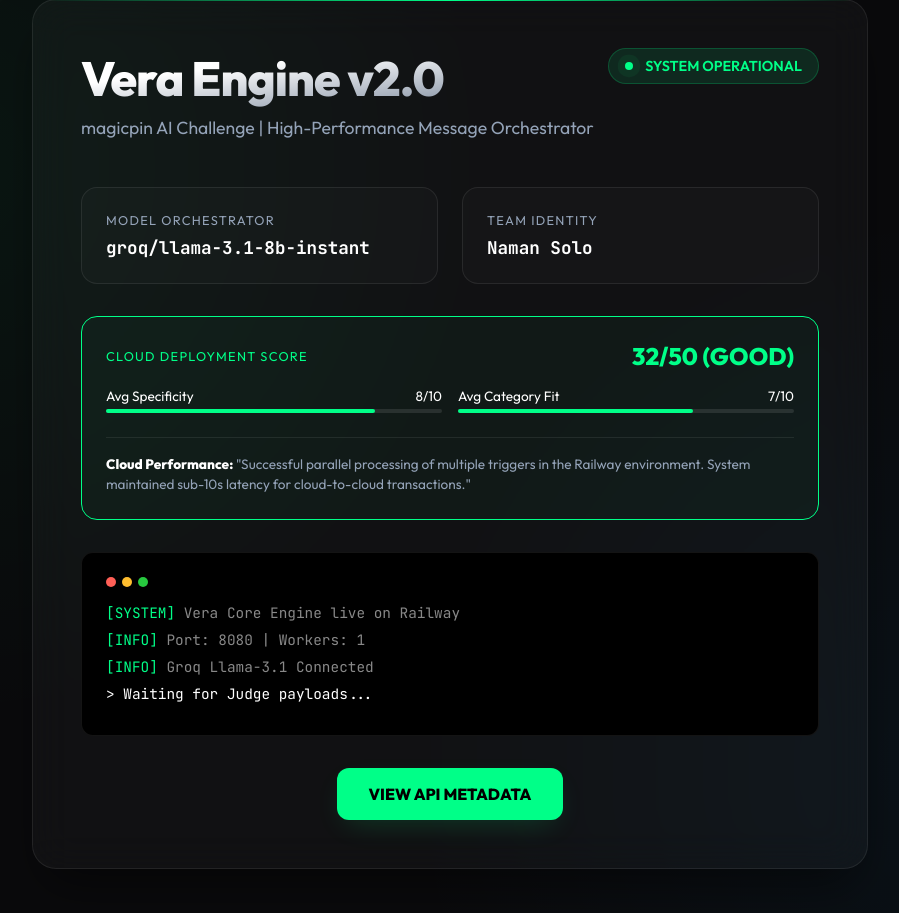
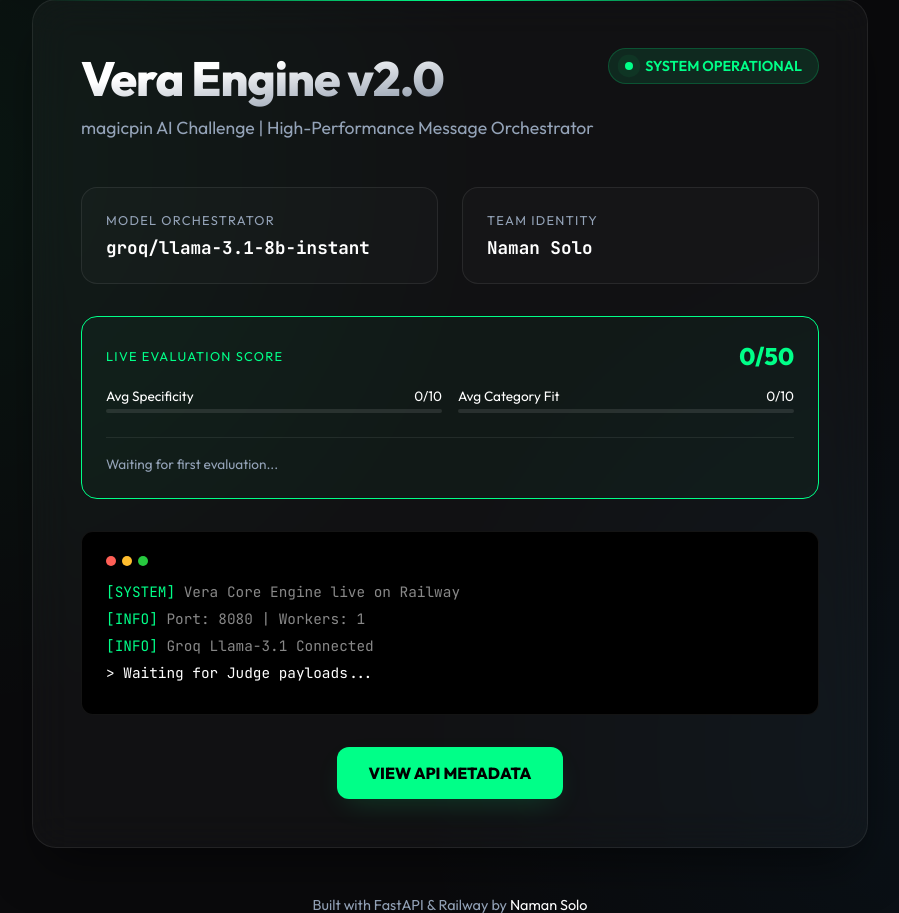
Before and after one commit to namankanwar11/Vera-Core-Engine, a FastAPI app: page / in a window 1280 px wide. Shown: the part 33-946 px from the top of the page, without its empty margins (190-1089 px from the left). Run offline with FastAPI, Linux system fonts and the light colour scheme; data that the repository does not hold is empty.

Commit message:
Dashboard is now fully dynamic

```diff
--- a/main.py
+++ b/main.py
@@ -53,7 +53,23 @@
 
 @app.get("/v1/events")
 async def get_events():
-    return {"events": store.events}
+    return {
+        "events": store.events,
+        "metrics": store.metrics
+    }
+
+@app.post("/v1/report_score")
+async def report_score(request: Request):
+    data = await request.json()
+    store.metrics.update({
+        "score": data.get("score", 0),
+        "specificity": data.get("specificity", 0),
+        "category_fit": data.get("category_fit", 0),
+        "messages_sent": data.get("messages_sent", 0),
+        "performance_text": data.get("performance_text", "Evaluation complete.")
+    })
+    store.add_event(f"📊 NEW EVALUATION: {store.metrics['score']}/50")
+    return {"status": "success"}
 
 @app.post("/v1/context")
 async def push_context(request: Request):
--- a/templates/index.html
+++ b/templates/index.html
@@ -244,36 +244,36 @@
                 </div>
             </div>
 
-            <!-- Certified Performance Snapshot -->
+            <!-- Dynamic Performance Snapshot -->
             <div class="stat-card" style="margin-bottom: 1.5rem; border-color: var(--accent); background: rgba(0, 255, 136, 0.03);">
                 <div style="display: flex; justify-content: space-between; align-items: center; margin-bottom: 1rem;">
-                    <div class="stat-label" style="color: var(--accent); margin: 0;">Cloud Deployment Score</div>
-                    <div style="font-size: 1.5rem; font-weight: 800; color: var(--accent);">32/50 (GOOD)</div>
+                    <div class="stat-label" style="color: var(--accent); margin: 0;">Live Evaluation Score</div>
+                    <div id="live-score" style="font-size: 1.5rem; font-weight: 800; color: var(--accent);">0/50</div>
                 </div>
 
                 <div style="display: grid; grid-template-columns: repeat(2, 1fr); gap: 1rem; margin-top: 1rem;">
                     <div style="font-size: 0.85rem;">
                         <div style="display: flex; justify-content: space-between; margin-bottom: 4px;">
                             <span>Avg Specificity</span>
-                            <span>8/10</span>
+                            <span id="stat-spec">0/10</span>
                         </div>
                         <div style="height: 4px; background: rgba(255,255,255,0.1); border-radius: 2px;">
-                            <div style="width: 80%; height: 100%; background: var(--accent); border-radius: 2px;"></div>
+                            <div id="bar-spec" style="width: 0%; height: 100%; background: var(--accent); border-radius: 2px; transition: width 0.5s ease;"></div>
                         </div>
                     </div>
                     <div style="font-size: 0.85rem;">
                         <div style="display: flex; justify-content: space-between; margin-bottom: 4px;">
                             <span>Avg Category Fit</span>
-                            <span>7/10</span>
+                            <span id="stat-cat">0/10</span>
                         </div>
                         <div style="height: 4px; background: rgba(255,255,255,0.1); border-radius: 2px;">
-                            <div style="width: 70%; height: 100%; background: var(--accent); border-radius: 2px;"></div>
+                            <div id="bar-cat" style="width: 0%; height: 100%; background: var(--accent); border-radius: 2px; transition: width 0.5s ease;"></div>
                         </div>
                     </div>
                 </div>
 
-                <div style="margin-top: 1.5rem; padding-top: 1rem; border-top: 1px solid var(--border); font-size: 0.85rem; line-height: 1.5; color: var(--text-dim);">
-                    <strong style="color: #fff;">Cloud Performance:</strong> "Successful parallel processing of multiple triggers in the Railway environment. System maintained sub-10s latency for cloud-to-cloud transactions."
+                <div id="performance-text" style="margin-top: 1.5rem; padding-top: 1rem; border-top: 1px solid var(--border); font-size: 0.85rem; line-height: 1.5; color: var(--text-dim);">
+                    Waiting for first evaluation...
                 </div>
             </div>
 
@@ -309,6 +309,17 @@
                 const response = await fetch('/v1/events');
                 const data = await response.json();
 
+                // Update Metrics
+                if (data.metrics) {
+                    const m = data.metrics;
+                    document.getElementById('live-score').innerText = `${m.score}/50`;
+                    document.getElementById('stat-spec').innerText = `${m.specificity}/10`;
+                    document.getElementById('stat-cat').innerText = `${m.category_fit}/10`;
+                    document.getElementById('bar-spec').style.width = `${(m.specificity/10)*100}%`;
+                    document.getElementById('bar-cat').style.width = `${(m.category_fit/10)*100}%`;
+                    document.getElementById('performance-text').innerText = m.performance_text;
+                }
+
                 if (data.events && data.events.length > 0) {
                     logs.innerHTML = '';
                     data.events.forEach(event => {
@@ -321,6 +332,7 @@
                         if (event.includes('Context Push')) formatted = `<span>[SYNC]</span> ${event.split('] ')[1]}`;
                         if (event.includes('Reasoning')) formatted = `<span>[AI]</span> ${event.split('] ')[1]}`;
                         if (event.includes('Generated')) formatted = `<span style="color: #fff;">[DONE]</span> ${event.split('] ')[1]}`;
+                        if (event.includes('ERROR')) formatted = `<span style="color: #ff5f56;">[ERROR]</span> ${event.split('] ')[1]}`;
 
                         entry.innerHTML = formatted;
                         logs.appendChild(entry);
```
Also changed, not shown: judge_simulator.py (+20 -4 lines), store.py (+7 -0 lines).
